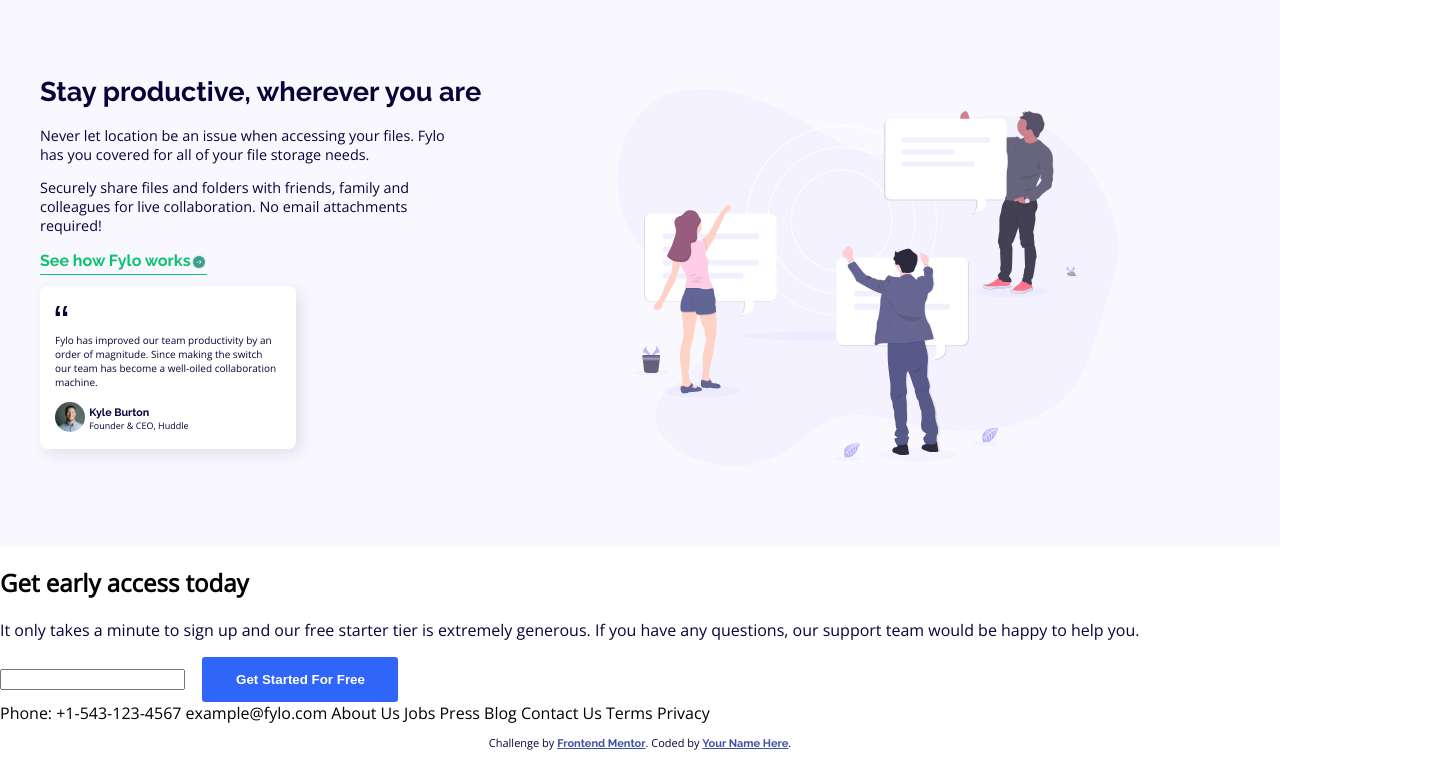
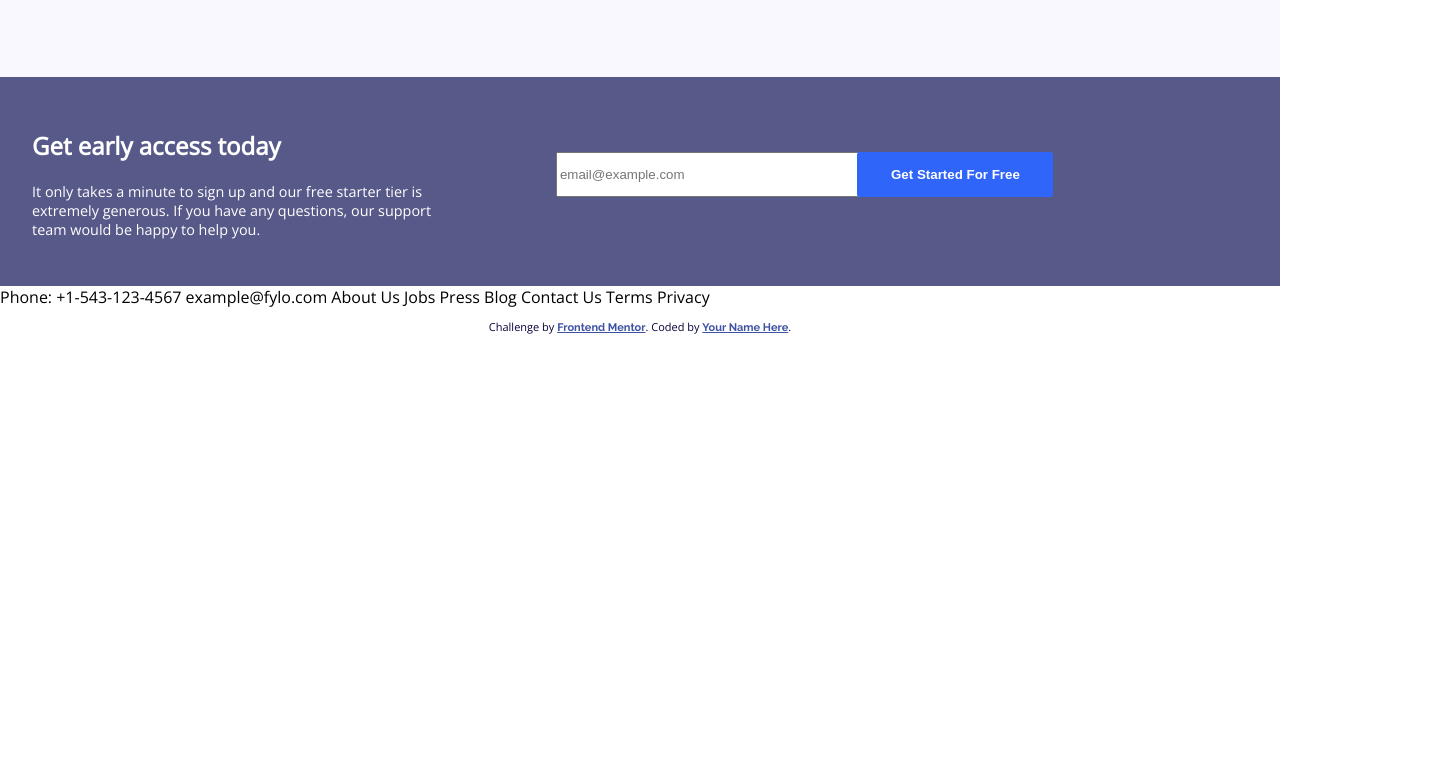
Before and after one commit to Orsenfells/Fylo-landing-page, a plain HTML site: page index.html in a window 1280 px wide. Shown: the part 1139-1900 px from the top of the page, 1453 px wide, since content can reach past the window. After the commit the page ends 1484 px from the top, so only its background shows below. Drawn offline with nearby package versions, Linux system fonts and the light colour scheme.

Commit message:
bottom email box added

```diff
--- a/index.html
+++ b/index.html
@@ -65,13 +65,18 @@
     </div>
     <img src="images/illustration-2.svg">
   </div>
-  <h2>Get early access today</h2>
+  <div class="main-3">
+    <div>
+      <h2>Get early access today</h2>
 
-  <p>It only takes a minute to sign up and our free starter tier is extremely generous.
-  If you have any questions, our support team would be happy to help you.</p>
-  <input type="email">
-  <button>Get Started For Free</button>
-
+      <p>It only takes a minute to sign up and our free starter tier is extremely generous.
+      If you have any questions, our support team would be happy to help you.</p>
+    </div>
+    <div class="bottom-email">
+      <input type="email" placeholder="email@example.com">
+      <button>Get Started For Free</button>
+    </div>
+  </div>
   <div>
 
   Phone: +1-543-123-4567
--- a/style.css
+++ b/style.css
@@ -57,7 +57,9 @@
 .main-1 img  {
     position: relative;
     bottom: 2em;
-    margin-right: 2em
+    margin-right: 2em;
+    max-width: 500px;
+    max-height: 500px;
 }
 .main-1 > div > p, .main-2 > div > p {
     margin-right: 9em;
@@ -128,3 +130,29 @@
     font-size: 9px;
     margin: 0;
 }
+.main-3 {
+    background-color: #575989;
+    color: white;
+    display: flex;
+    padding: 2em;
+}
+.main-3 > div > p {
+    max-width: 30em;
+    color: white;
+    font-size: .9em;
+}
+.bottom-email {
+    text-align: center;
+    align-self: center;
+    margin: auto;
+}
+.main-3 > div > input {
+    width: 30em;
+    height: 3.4em;
+    margin-bottom: 14px;
+}
+.main-3 > div > button {
+    margin-left: 0;
+    position: relative;
+    right: 7.7em;
+}
```
